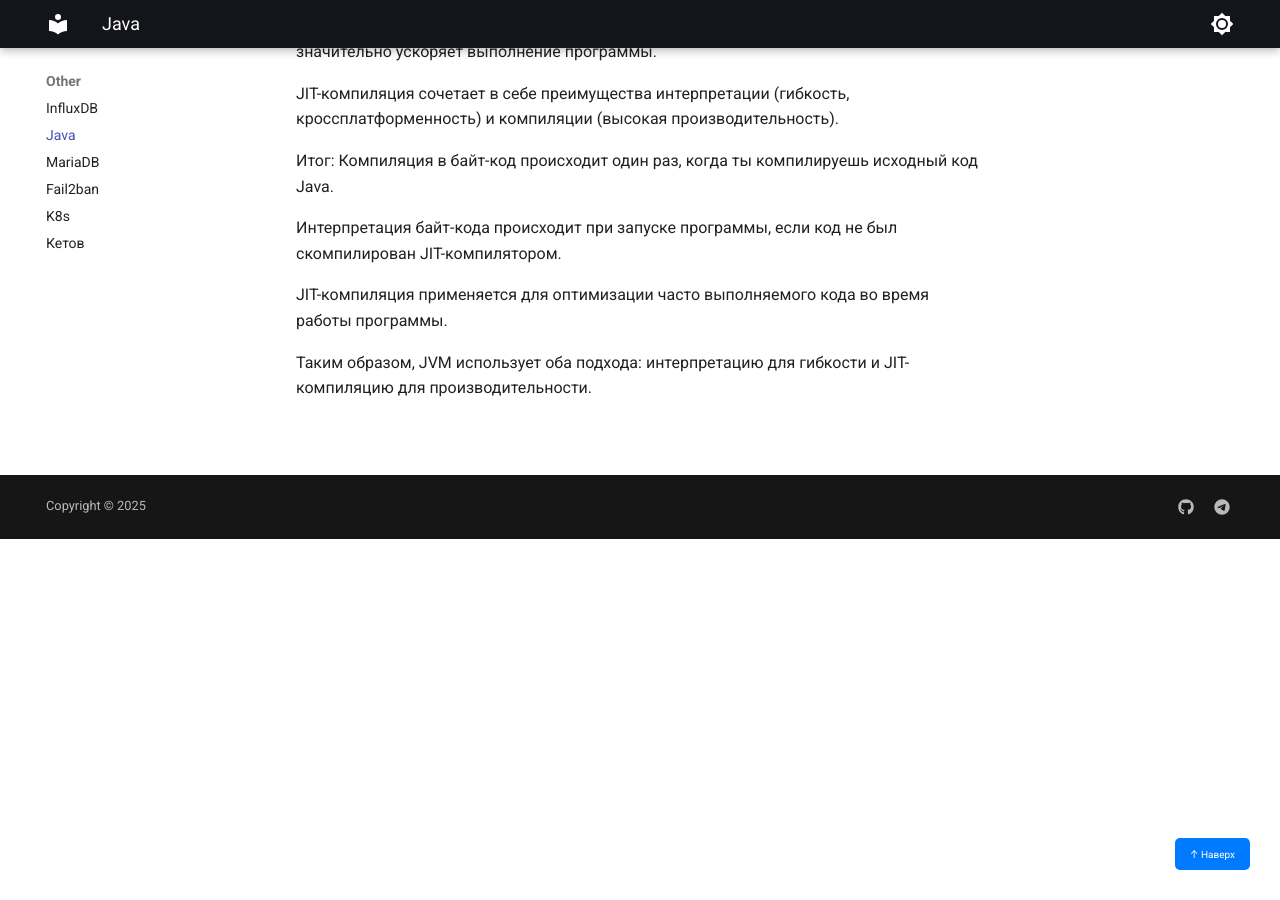
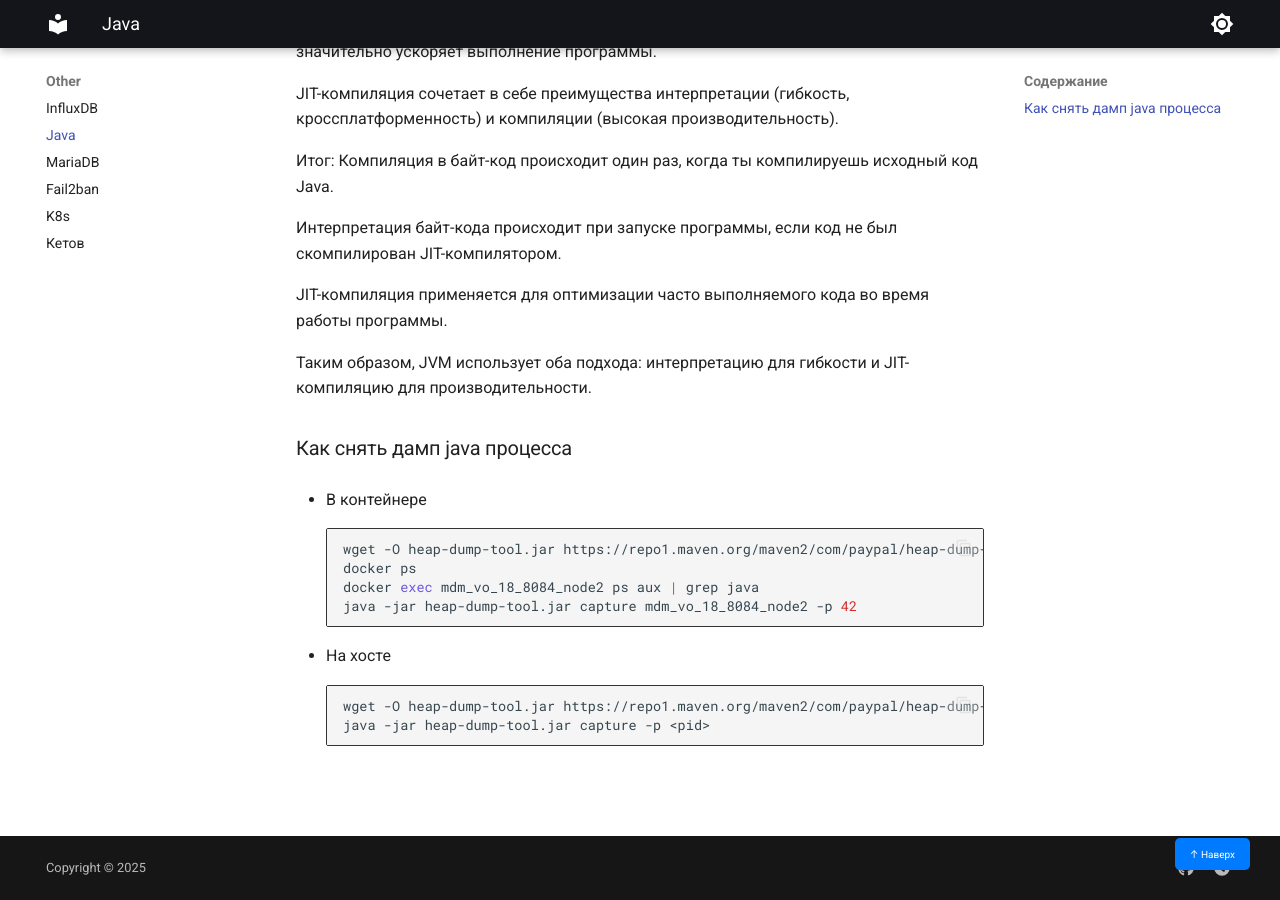
Before and after one commit to ilyamak04/wiki, an MkDocs documentation site: the page built from docs/Other/Java.md, in a window 1280 px wide and 900 px high, scrolled down 2502 px. Built offline with MkDocs 1.6.1 and Material for MkDocs 9.7.7, drawn with Linux system fonts in a browser that asks for light colours.

Commit message:
how to do java dump

````diff
--- a/docs/Other/Java.md
+++ b/docs/Other/Java.md
@@ -79,3 +79,19 @@ JIT-компиляция сочетает в себе преимущества
 JIT-компиляция применяется для оптимизации часто выполняемого кода во время работы программы.
 
 Таким образом, JVM использует оба подхода: интерпретацию для гибкости и JIT-компиляцию для производительности.
+
+### Как снять дамп java процесса
+
+- В контейнере
+```bash
+wget -O heap-dump-tool.jar https://repo1.maven.org/maven2/com/paypal/heap-dump-tool/1.3.1/heap-dump-tool-1.3.1-all.jar
+docker ps
+docker exec mdm_vo_18_8084_node2 ps aux | grep java
+java -jar heap-dump-tool.jar capture mdm_vo_18_8084_node2 -p 42
+```
+
+- На хосте
+```bash
+wget -O heap-dump-tool.jar https://repo1.maven.org/maven2/com/paypal/heap-dump-tool/1.3.1/heap-dump-tool-1.3.1-all.jar
+java -jar heap-dump-tool.jar capture -p <pid>
+```
````
